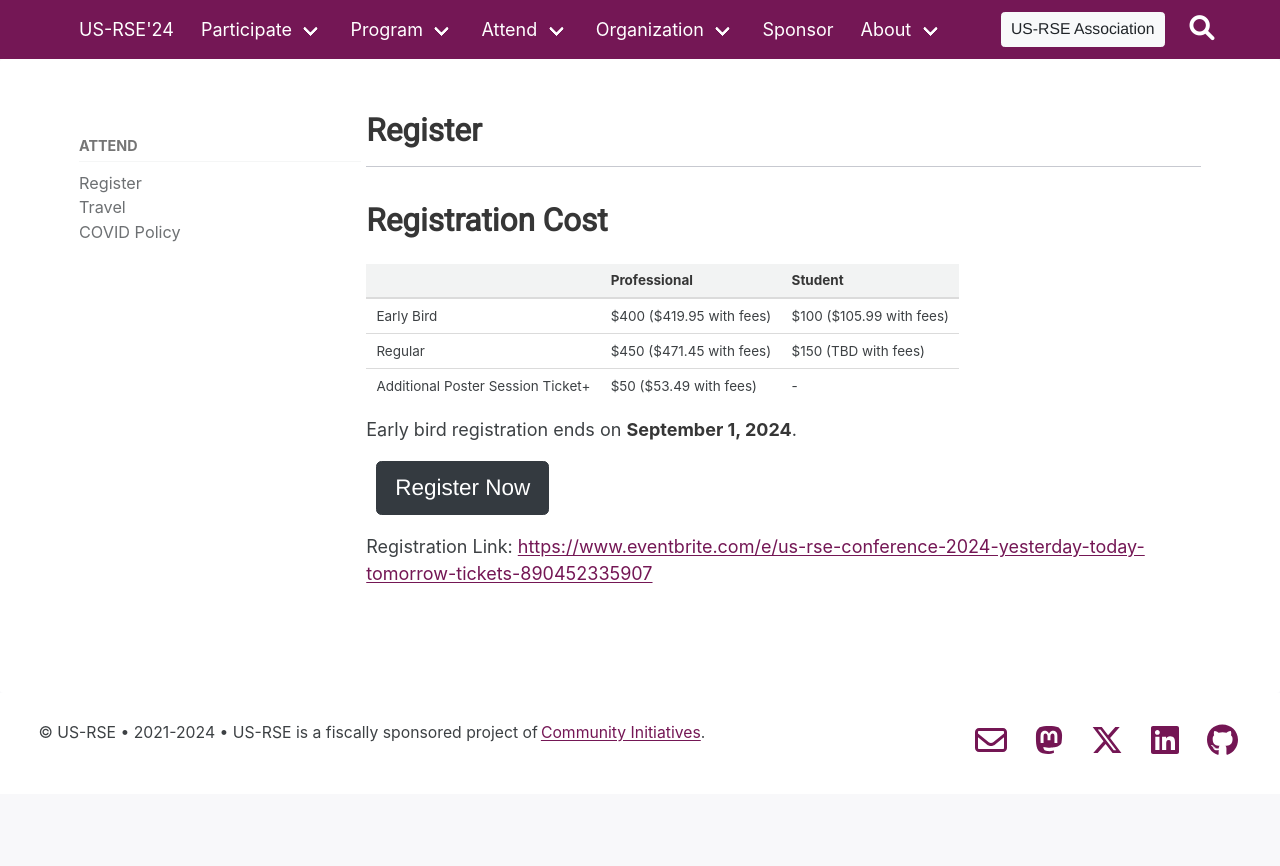
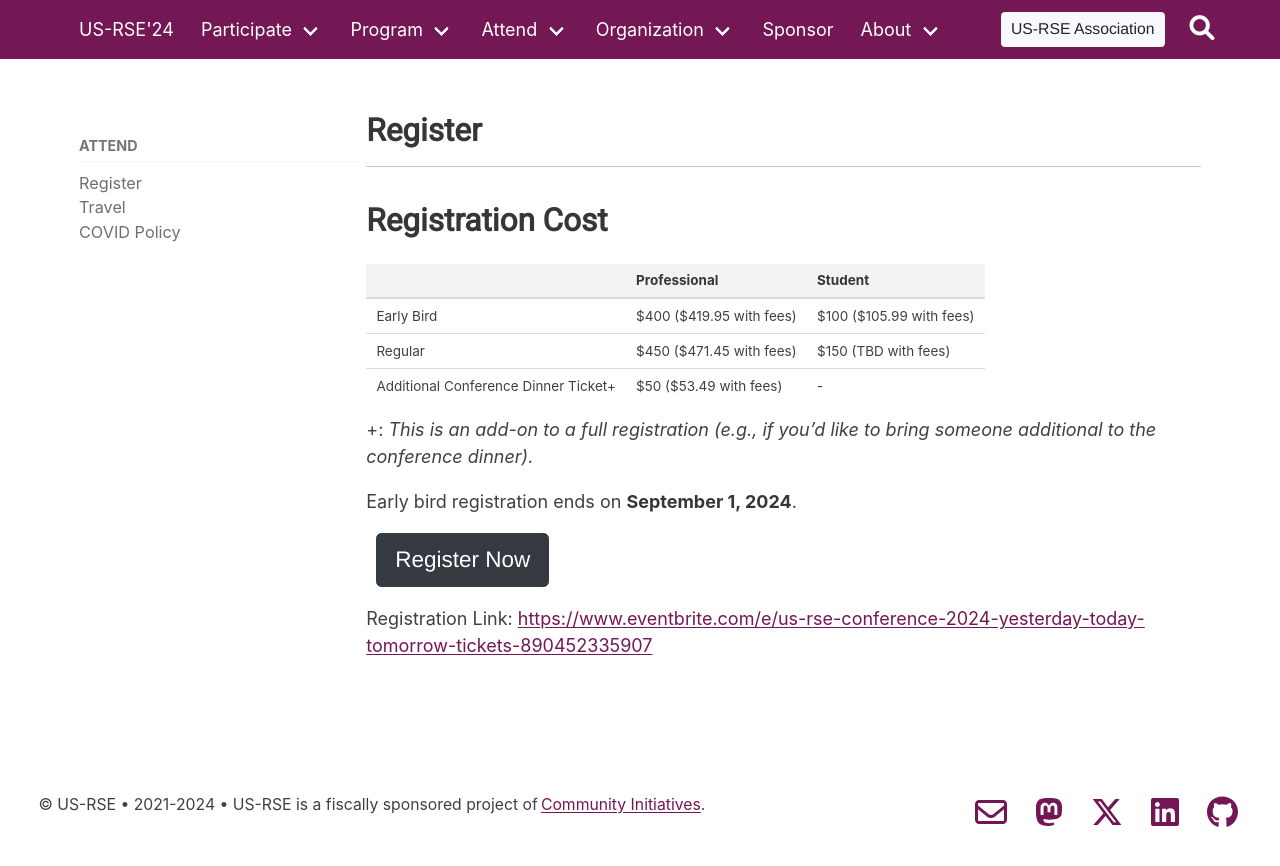
Before and after one commit to USRSE/usrse24, a Jekyll site: the page built from pages/attend/registration.md, in a window 1280 px wide and 900 px high. Shown: the top 866 px of the window. Built offline with Jekyll 4.4.1, drawn with Linux system fonts in a browser that asks for light colours; a style sheet for code colours, icons or effects is not loaded.

Commit message:
Whoops, missed poster -> conference dinner

```diff
--- a/pages/attend/registration.md
+++ b/pages/attend/registration.md
@@ -14,8 +14,9 @@ set_last_modified: true
 | - | ------------ | ------- |
 | Early Bird | $400 ($419.95 with fees) | $100 ($105.99 with fees) |
 | Regular | $450 ($471.45 with fees) | $150 (TBD with fees) |
-| Additional Poster Session Ticket+ | $50 ($53.49 with fees) | - |
+| Additional Conference Dinner Ticket+ | $50 ($53.49 with fees) | - |
 
++: _This is an add-on to a full registration (e.g., if you'd like to bring someone additional to the conference dinner)._
 
 Early bird registration ends on **September 1, 2024**.
 
```
